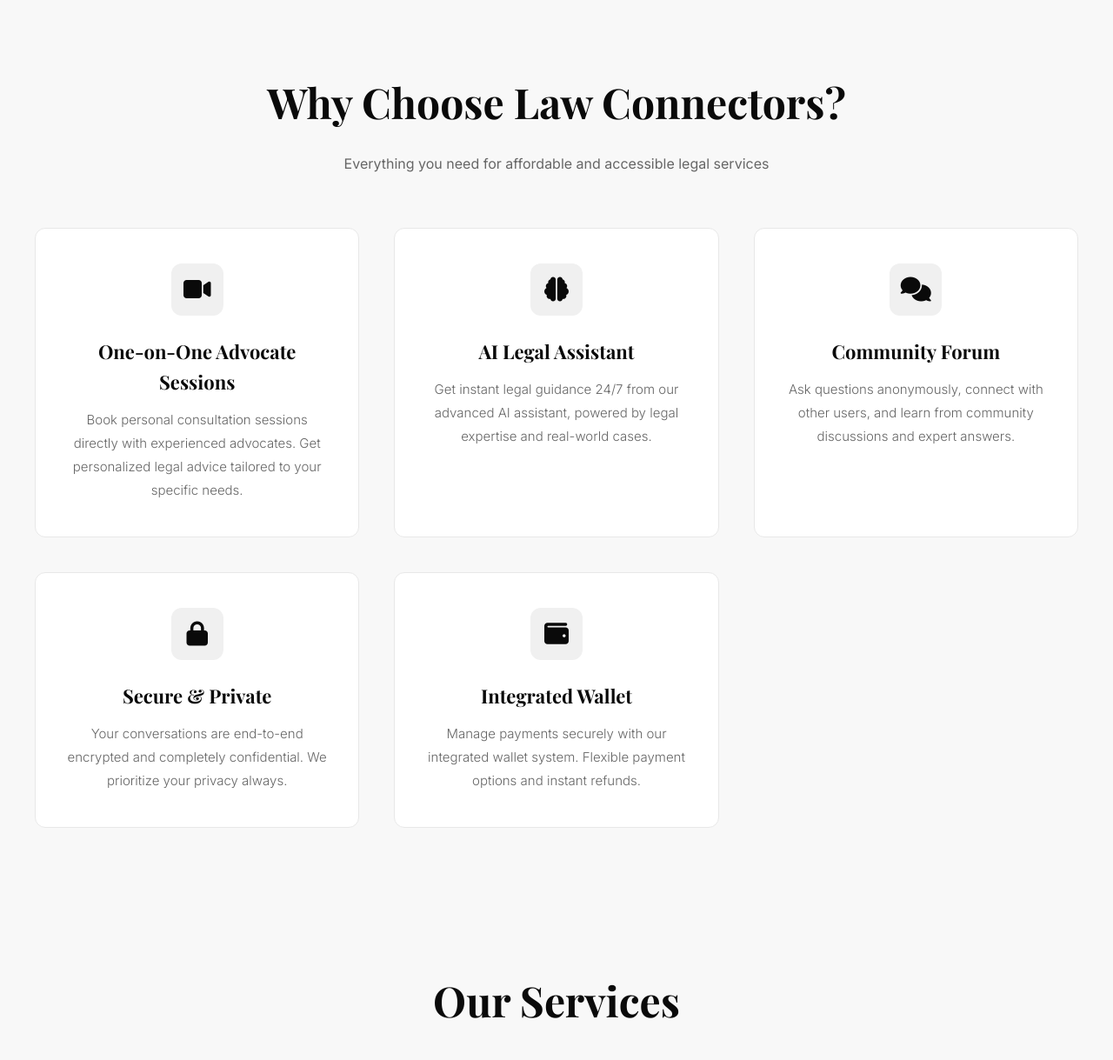
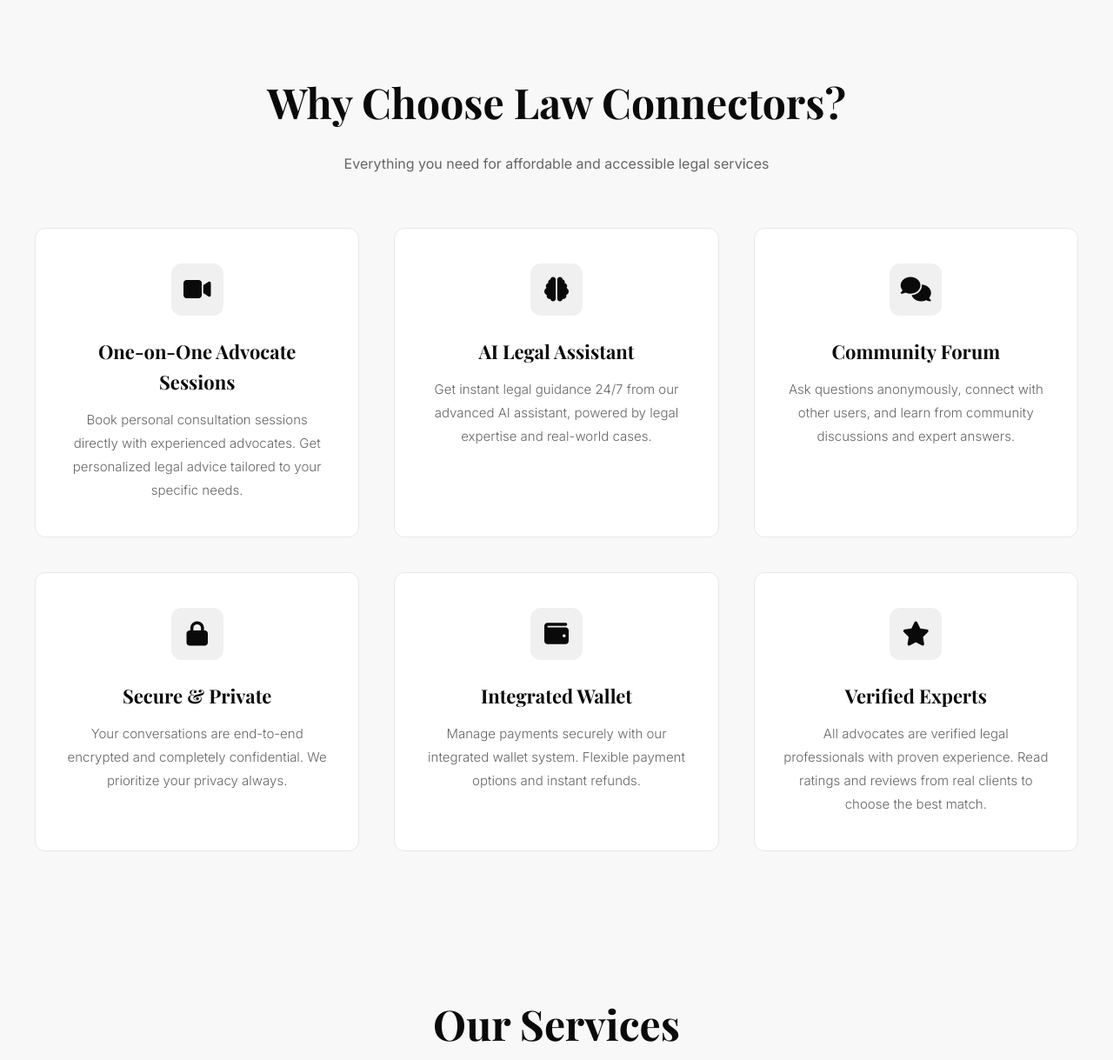
Before and after one commit to varun4522/law, a PHP site: page /law/ in a window 1280 px wide. Shown: the part 483-1702 px from the top of the page at 87% size. Run offline with PHP 8.4, Linux system fonts and the light colour scheme.

Commit message:
why choose matrix
Co-authored-by: Copilot <copilot@github.com>

```diff
--- a/index.php
+++ b/index.php
@@ -209,7 +209,7 @@
             max-width: 1200px;
             margin: 0 auto;
             display: grid;
-            grid-template-columns: repeat(auto-fit, minmax(300px, 1fr));
+            grid-template-columns: repeat(3, 1fr);
             gap: 40px;
         }
 
@@ -616,6 +616,13 @@
                 max-width: 100%;
             }
 
+            @media (min-width: 769px) and (max-width: 1024px) {
+                .features-container {
+                    grid-template-columns: repeat(2, 1fr);
+                    gap: 24px;
+                }
+            }
+
             .feature-card {
                 padding: 24px 16px;
                 border-radius: 8px;
@@ -979,6 +986,12 @@
             <p>Manage payments securely with our integrated wallet system. Flexible payment options and instant refunds.</p>
         </div>
 
+        <div class="feature-card">
+            <div class="feature-icon"><i class="fas fa-star"></i></div>
+            <h3>Verified Experts</h3>
+            <p>All advocates are verified legal professionals with proven experience. Read ratings and reviews from real clients to choose the best match.</p>
+        </div>
+
     </div>
 </section>
 
```
